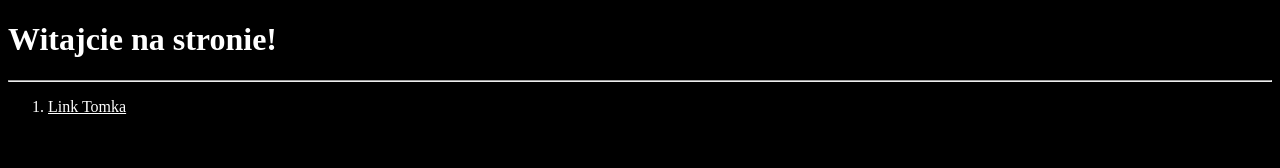
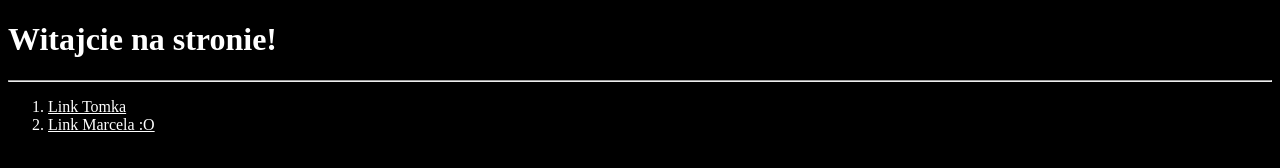
Before and after one commit to tomasz-klaja/web_app_test, a plain HTML site: page index.html in a window 1280 px wide. Drawn offline with Linux system fonts and the light colour scheme.

Commit message:
Dodano link Marcela

```diff
--- a/index.html
+++ b/index.html
@@ -14,6 +14,9 @@
         <li>
             <a href="#">Link Tomka</a>
         </li>
+        <li>
+            <a href="#">Link Marcela :O</a>
+        </li>
     </ol>
 </body>
 </html>
```
